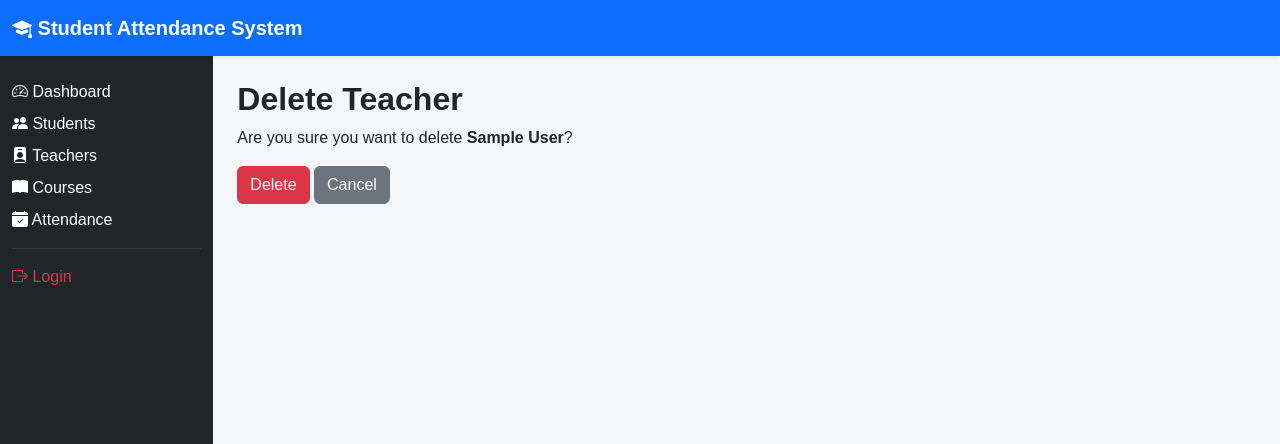
After one commit to Jonnie-k/student-attendance-frontend, a Django app: page /teachers/delete/1/ in a window 1280 px wide. The commit adds this page. Shown: the top 444 px of the page. Run offline with Django 5.2, Linux system fonts and the light colour scheme; tables that the repository leaves empty hold one stand-in row (values such as "Sample post"); a database or web service that is not in the repository returns one stand-in record (values such as "Sample title"); data that the repository does not hold is empty.

Commit message:
Implement teacher CRUD frontend

```diff
--- a/frontend/urls.py
+++ b/frontend/urls.py
@@ -3,16 +3,22 @@ from . import views
 
 urlpatterns = [
     path("", views.home, name="home"),
-   path("students/", views.students, name="students"),
-path("students/add/", views.add_student, name="add_student"),
-path(
-    "students/edit/<int:student_id>/",
-    views.edit_student,
-    name="edit_student",
-),
-path(
-    "students/delete/<int:student_id>/",
-    views.delete_student,
-    name="delete_student",
-),
+
+    # Students
+    path("students/", views.students, name="students"),
+    path("students/add/", views.add_student, name="add_student"),
+    path("students/edit/<int:student_id>/", views.edit_student, name="edit_student"),
+    path("students/delete/<int:student_id>/", views.delete_student, name="delete_student"),
+
+    # Teachers
+    path("teachers/", views.teachers, name="teachers"),
+    path("teachers/add/", views.add_teacher, name="add_teacher"),
+    path("teachers/edit/<int:teacher_id>/", views.edit_teacher, name="edit_teacher"),
+    path("teachers/delete/<int:teacher_id>/", views.delete_teacher, name="delete_teacher"),
+
+    # Courses
+    path("courses/", views.courses, name="courses"),
+
+    # Attendance
+    path("attendance/", views.attendance, name="attendance"),
 ]
--- a/frontend/views.py
+++ b/frontend/views.py
@@ -210,6 +210,87 @@ def courses(request):
             "search": search,
         },
     )
+def add_teacher(request):
+    if request.method == "POST":
+        data = {
+            "user": request.POST.get("user"),
+            "employee_number": request.POST.get("employee_number"),
+            "department": request.POST.get("department"),
+        }
+
+        response = requests.post(f"{BASE_API}/teachers/", json=data)
+
+        if response.status_code == 201:
+            return redirect("teachers")
+
+        return render(
+            request,
+            "frontend/teacher_form.html",
+            {"error": response.json()},
+        )
+
+    return render(request, "frontend/teacher_form.html")
+def edit_teacher(request, teacher_id):
+    url = f"{BASE_API}/teachers/{teacher_id}/"
+
+    if request.method == "POST":
+        data = {
+            "user": request.POST.get("user"),
+            "employee_number": request.POST.get("employee_number"),
+            "department": request.POST.get("department"),
+        }
+
+        response = requests.put(url, json=data)
+
+        if response.status_code == 200:
+            return redirect("teachers")
+
+        return render(
+            request,
+            "frontend/teacher_form.html",
+            {
+                "teacher": data,
+                "error": response.json(),
+            },
+        )
+
+    response = requests.get(url)
+
+    if response.status_code == 200:
+        teacher = response.json()
+
+        return render(
+            request,
+            "frontend/teacher_form.html",
+            {
+                "teacher": teacher,
+            },
+        )
+
+    return redirect("teachers")
+
+def delete_teacher(request, teacher_id):
+    url = f"{BASE_API}/teachers/{teacher_id}/"
+
+    if request.method == "POST":
+        requests.delete(url)
+        return redirect("teachers")
+
+    response = requests.get(url)
+
+    if response.status_code == 200:
+        teacher = response.json()
+
+        return render(
+            request,
+            "frontend/teacher_delete.html",
+            {
+                "teacher": teacher,
+            },
+        )
+
+    return redirect("teachers")
+
 def attendance(request):
     search = request.GET.get("search", "")
 
--- /dev/null
+++ b/templates/frontend/teacher_delete.html
@@ -0,0 +1,27 @@
+{% extends "frontend/base.html" %}
+
+{% block title %}Delete Teacher{% endblock %}
+
+{% block content %}
+
+<h2>Delete Teacher</h2>
+
+<p>
+    Are you sure you want to delete
+    <strong>{{ teacher.full_name|default:teacher.username }}</strong>?
+</p>
+
+<form method="POST">
+    {% csrf_token %}
+
+    <button class="btn btn-danger">
+        Delete
+    </button>
+
+    <a href="{% url 'teachers' %}" class="btn btn-secondary">
+        Cancel
+    </a>
+
+</form>
+
+{% endblock %}
```
Also changed, not shown: templates/frontend/teacher_form.html (added, +65 -0 lines), templates/frontend/teachers.html (+32 -3 lines).
